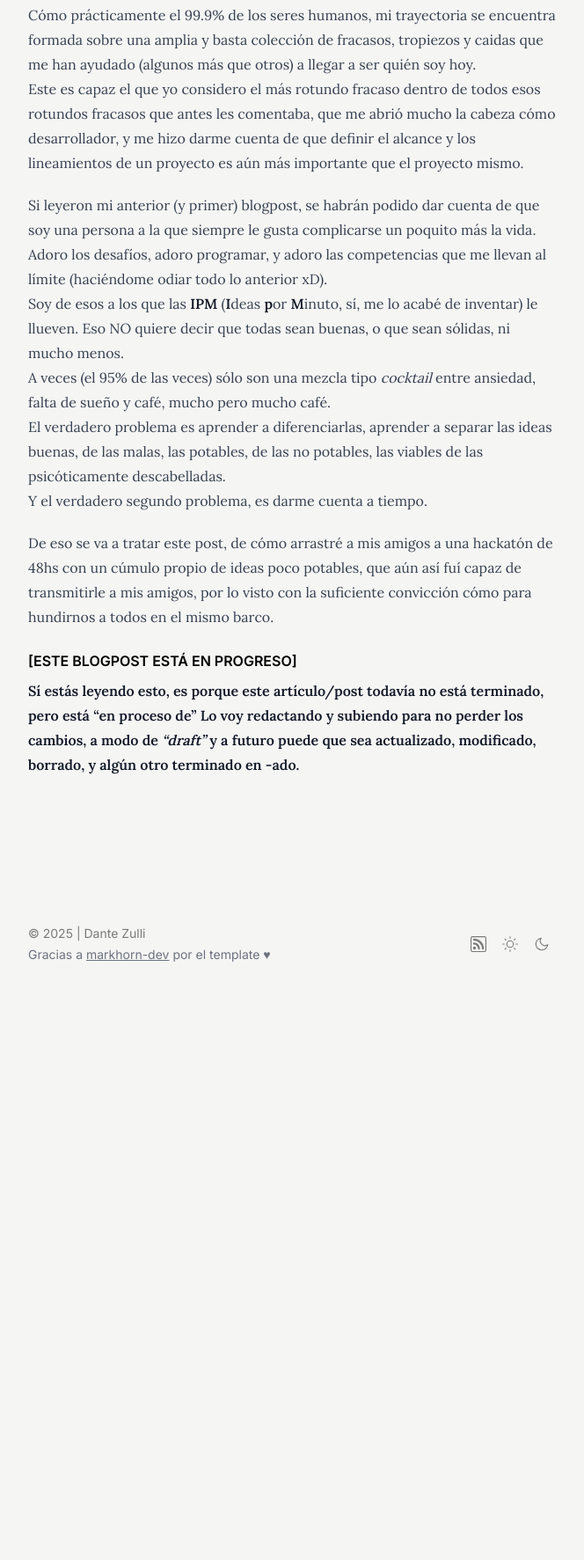
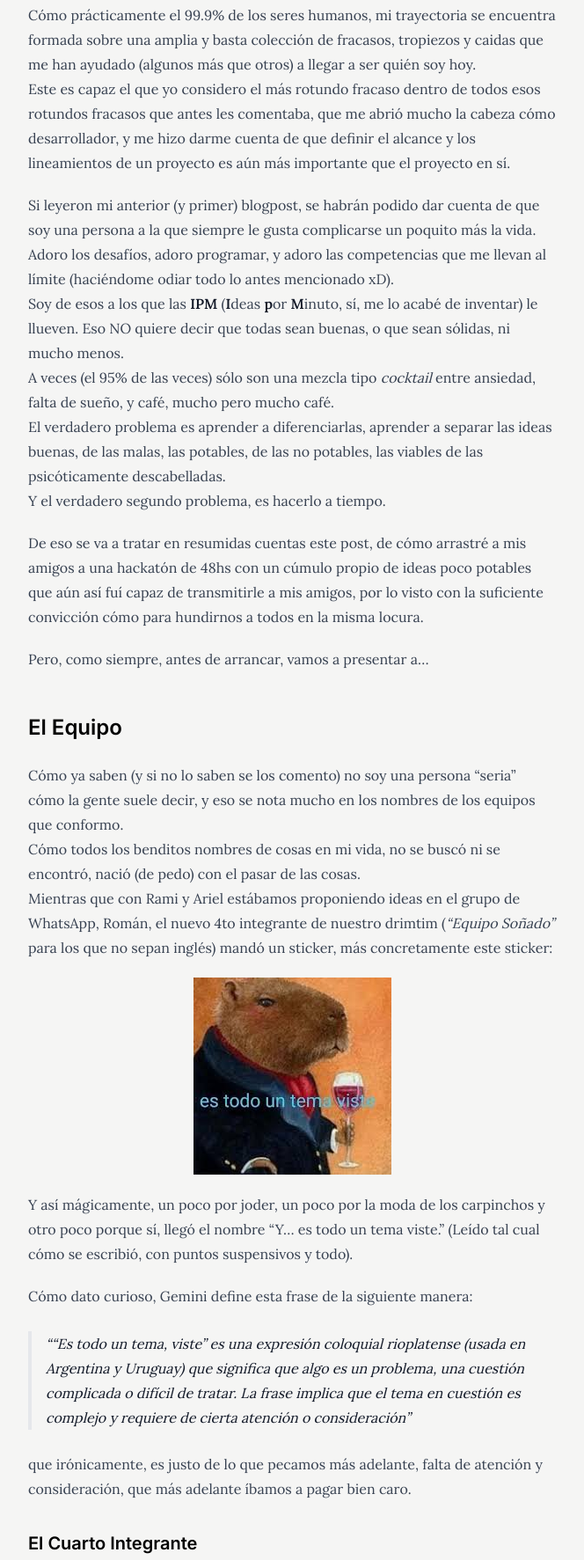
Before and after one commit to DanteZulli/my-portfolio, an Astro site: page /blog/hackitba2024 in a window 1280 px wide. Shown: the part 299-2072 px from the top of the page at 88% size, without its empty margins (308-972 px from the left). Before the commit the page ends 1414 px from the top, so only its background shows below. Built offline with nearby package versions, Linux system fonts and the light colour scheme; Astro itself is replaced by a stand-in of ours; a web font is replaced by a local one.

Commit message:
continue hackitba

```diff
--- a/src/content/blog/hackitba2024/index.md
+++ b/src/content/blog/hackitba2024/index.md
@@ -6,18 +6,48 @@ draft: false
 ---
 
 Cómo prácticamente el 99.9% de los seres humanos, mi trayectoria se encuentra formada sobre una amplia y basta colección de fracasos, tropiezos y caidas que me han ayudado (algunos más que otros) a llegar a ser quién soy hoy. \
-Este es capaz el que yo considero el más rotundo fracaso dentro de todos esos rotundos fracasos que antes les comentaba, que me abrió mucho la cabeza cómo desarrollador, y me hizo darme cuenta de que definir el alcance y los lineamientos de un proyecto es aún más importante que el proyecto mismo.
+Este es capaz el que yo considero el más rotundo fracaso dentro de todos esos rotundos fracasos que antes les comentaba, que me abrió mucho la cabeza cómo desarrollador, y me hizo darme cuenta de que definir el alcance y los lineamientos de un proyecto es aún más importante que el proyecto en sí.
 
 Si leyeron mi anterior (y primer) blogpost, se habrán podido dar cuenta de que soy una persona a la que siempre le gusta complicarse un poquito más la vida. \
-Adoro los desafíos, adoro programar, y adoro las competencias que me llevan al límite (haciéndome odiar todo lo anterior xD). \
+Adoro los desafíos, adoro programar, y adoro las competencias que me llevan al límite (haciéndome odiar todo lo antes mencionado xD). \
 Soy de esos a los que las **IPM** (**I**deas **p**or **M**inuto, sí, me lo acabé de inventar) le llueven. Eso NO quiere decir que todas sean buenas, o que sean sólidas, ni mucho menos. \
-A veces (el 95% de las veces) sólo son una mezcla tipo _cocktail_ entre ansiedad, falta de sueño y café, mucho pero mucho café.\
-El verdadero problema es aprender a diferenciarlas, aprender a separar las ideas buenas, de las malas, las potables, de las no potables, las viables de las psicóticamente descabelladas.\
-Y el verdadero segundo problema, es darme cuenta a tiempo.
+A veces (el 95% de las veces) sólo son una mezcla tipo _cocktail_ entre ansiedad, falta de sueño, y café, mucho pero mucho café.\
+El verdadero problema es aprender a diferenciarlas, aprender a separar las ideas buenas, de las malas, las potables, de las no potables, las viables de las psicóticamente descabelladas. \
+Y el verdadero segundo problema, es hacerlo a tiempo.
 
-De eso se va a tratar este post, de cómo arrastré a mis amigos a una hackatón de 48hs con un cúmulo propio de ideas poco potables, que aún así fuí capaz de transmitirle a mis amigos, por lo visto con la suficiente convicción cómo para hundirnos a todos en el mismo barco.
+De eso se va a tratar en resumidas cuentas este post, de cómo arrastré a mis amigos a una hackatón de 48hs con un cúmulo propio de ideas poco potables que aún así fuí capaz de transmitirle a mis amigos, por lo visto con la suficiente convicción cómo para hundirnos a todos en la misma locura.
 
+Pero, como siempre, antes de arrancar, vamos a presentar a...
 
+## El Equipo
+
+Cómo ya saben (y si no lo saben se los comento) no soy una persona "seria" cómo la gente suele decir, y eso se nota mucho en los nombres de los equipos que conformo. \
+Cómo todos los benditos nombres de cosas en mi vida, no se buscó ni se encontró, nació (de pedo) con el pasar de las cosas. \
+Mientras que con Rami y Ariel estábamos proponiendo ideas en el grupo de WhatsApp, Román, el nuevo 4to integrante de nuestro drimtim (_"Equipo Soñado"_ para los que no sepan inglés) mandó un sticker, más concretamente este sticker:
+
+![Es todo un tema meme carpincho](carpincho-meme.jpeg)
+
+Y así mágicamente, un poco por joder, un poco por la moda de los carpinchos y otro poco porque sí, llegó el nombre "Y... es todo un tema viste." (Leído tal cual cómo se escribió, con puntos suspensivos y todo).
+
+Cómo dato curioso, Gemini define esta frase de la siguiente manera:
+> "Es todo un tema, viste" es una expresión coloquial rioplatense (usada en Argentina y Uruguay) que significa que algo es un problema, una cuestión complicada o difícil de tratar.
+> La frase implica que el tema en cuestión es complejo y requiere de cierta atención o consideración
+
+que irónicamente, es justo de lo que pecamos más adelante, falta de atención y consideración, que más adelante íbamos a pagar bien caro.
+
+### El Cuarto Integrante
+
+Ya presenté a Rami y Ariel en mi post anterior, que sí no lo leyeron vayan a leerlo. Yo no lo descargo porque ya lo tengo. \
+En esta mini sección voy a presentar a el nuevo cuarto integrante que tuvo la suerte (o desgracia) de conocerme y ser arrastrado a estas "neerdeadas" que tanto me encantan :D \
+Román o Roman cómo a veces le digo (porque tengo hermosos recuerdos del GTA IV que no pienso soltar) es un (ahora ex) compañero de trabajo, amigo del alma, con el que tuve la suerte de encontrarme en uno de esos proyectos en dónde o sale todo muy mal, o todo hermosamente bien, dicho de otra forma, nos conocimos en una migración tecnológica/refactorización de una API recontra-mega-legacy, con deadlines acotadas. \
+Para mi sorpresa, sabiendo cómo puedo llegar a ser de apasionado a veces, y los choques que mis propuestas puedan llegar a generar, nada en ese proyecto salió mal, o mejor dicho, todo salió bien.\
+Cada "conflicto" se solucionó adecuadamente, aprendimos el uno del otro, y resolvimos nuestras diferencias de una manera divertida que jamás había probado hasta ese entonces. Tengo un recuerdo patente en dónde cada uno planteó una vía completamente distinta para brindarle solución a un mismo problema, y que se resolvió tan sencillamente con un "vamos a hacerlo, y la versión que mejor funciona, queda".
+
+Pensar que a raíz de esa sucesión de eventos, nació nuestra amistad (que poético me puse xD).
+
+Apenas habiéndonos conocido, me lancé a invitarlo a este evento porque me sentía cómodo, y se ve que el sentimiento fué recíproco porque aceptó sin dudar, corrió su jornada laboral una hora para llegar, y puso casa para reunirnos antes ahí para después ir a la competencia. Un crack total.
+
+## Che, muy bonito todo pero, cuándo nace el conflicto!?!?
 
 #### [ESTE BLOGPOST ESTÁ EN PROGRESO]
 **Sí estás leyendo esto, es porque este artículo/post todavía no está terminado, pero está "en proceso de"
```
Also changed, not shown: src/content/blog/hackitba2024/carpincho-meme.jpeg (added).
